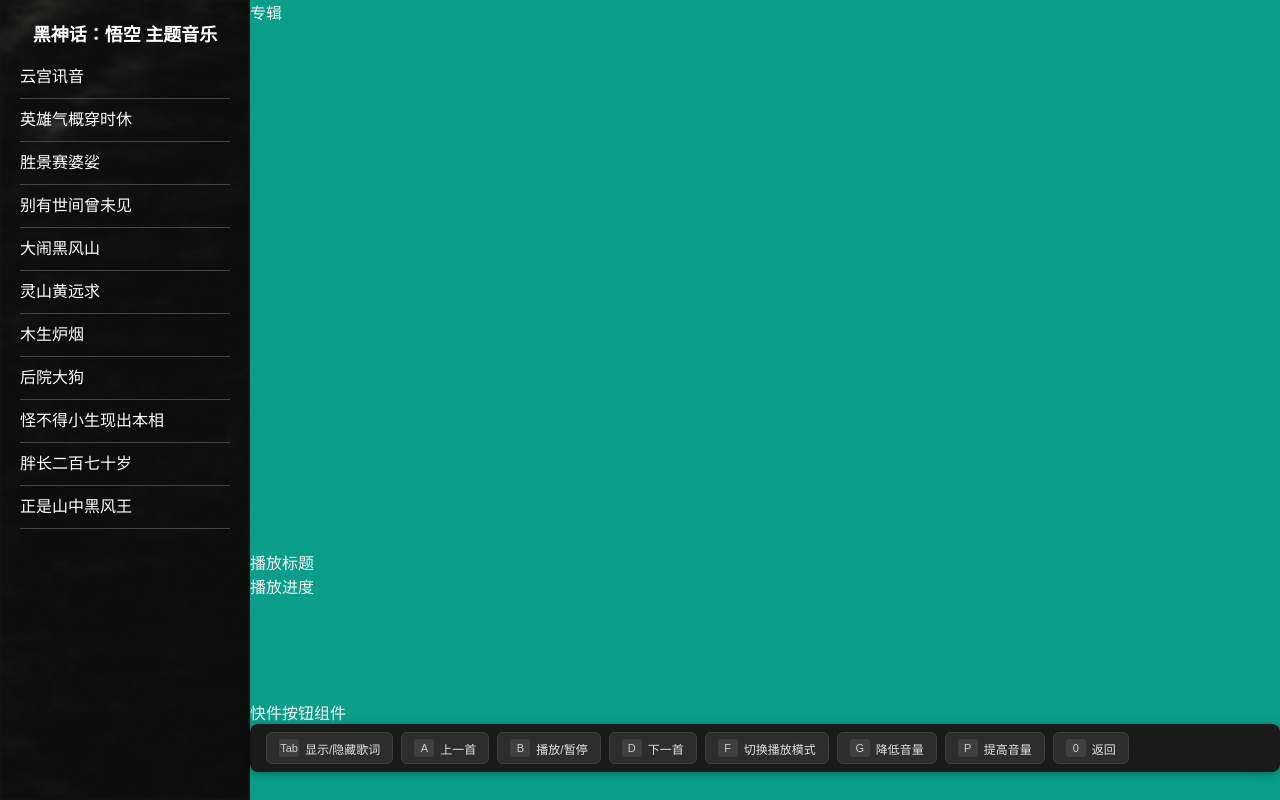
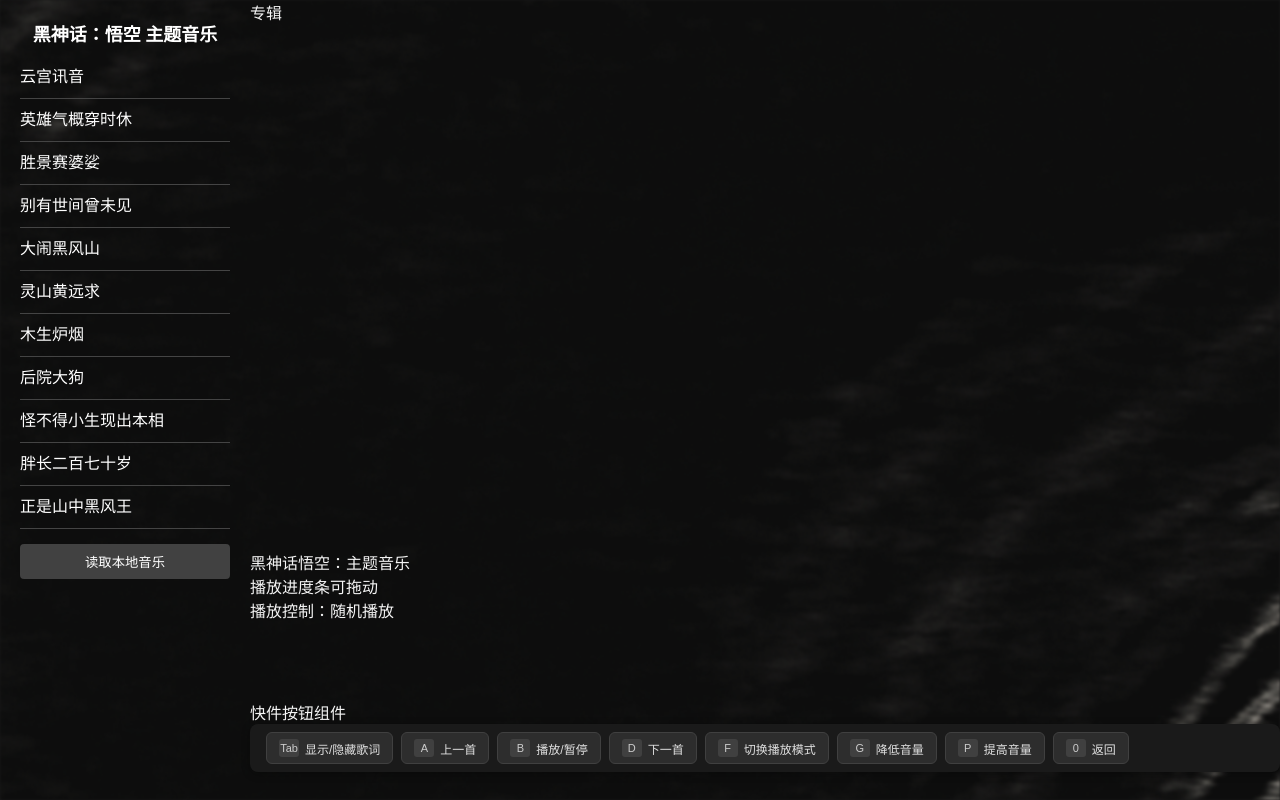
Before and after one commit to dirstart/blackMyth, a Vue app: page / in a window 1280 px wide. Built offline with nearby package versions, Linux system fonts and the light colour scheme.

Commit message:
feat(音乐播放器): 实现本地音乐文件选择

```diff
--- a/src/App.vue
+++ b/src/App.vue
@@ -14,10 +14,10 @@
         </div>
         <!-- 音乐播放器 -->
         <div class="player basis-150">
-          <div>播放标题</div>
-          <div>播放进度</div>
+          <div>黑神话悟空：主题音乐</div>
+          <div>播放进度条可拖动</div>
+          <div>播放控制：随机播放</div>
         </div>
-
         <div class="shortcuts basis-100">
           快件按钮组件
           <ShortCut />
@@ -39,6 +39,5 @@
 
 <style lang="less">
 .content {
-  background-color: #089e8a;
 }
 </style>
--- a/src/components/LeftList.vue
+++ b/src/components/LeftList.vue
@@ -10,10 +10,19 @@
         {{ item }}
       </li>
     </ul>
+    <button
+      class="load-local-btn"
+      @click="loadLocalMusic"
+    >
+      读取本地音乐
+    </button>
   </div>
 </template>
 
 <script setup>
+import { useElectron } from '@/composables/useElectron'
+const { openMusicFileDialog } = useElectron();
+
 const items = [
   "云宫讯音",
   "英雄气概穿时休",
@@ -27,6 +36,25 @@
   "胖长二百七十岁",
   "正是山中黑风王"
 ];
+
+// 读取本地音乐文件
+const loadLocalMusic = async () => {
+  const files = await openMusicFileDialog({
+    title: '选择本地音乐文件',
+    filters: [{
+      name: '音频文件',
+      extensions: ['mp3', 'wav', 'flac', 'm4a']
+    }],
+    properties: ['openFile', 'multiSelections']
+  })
+
+  if (files && files.length > 0) {
+    // 这里可以添加处理选中文件的逻辑
+    console.log('选中的音乐文件:', files)
+    // 例如: 将文件添加到播放列表
+    // items.push(...files.map(file => file.name))
+  }
+}
 </script>
 
 <style scoped lang="less">
@@ -61,4 +89,20 @@
 .list-item:hover {
   background-color: #333;
 }
+// 读取本地音乐按钮样式
+.load-local-btn {
+  width: 100%;
+  padding: 8px 0;
+  margin-top: 15px;
+  background-color: #414141;
+  color: white;
+  border: none;
+  border-radius: 4px;
+  cursor: pointer;
+  transition: background-color 0.3s ease;
+
+  &:hover {
+    background-color: #555;
+  }
+}
 </style>
--- a/src/components/MacTitleBar.vue
+++ b/src/components/MacTitleBar.vue
@@ -31,7 +31,7 @@
 </template>
 
 <script setup>
-import { useElectron } from '../composables/useElectron';
+import { useElectron } from '@/composables/useElectron';
 
 const {
   isElectron,
--- a/src/composables/useElectron.js
+++ b/src/composables/useElectron.js
@@ -3,8 +3,9 @@
 export function useElectron() {
   const isElectron = ref(false);
   const isMaximized = ref(false);
-  const isWindowFocused = ref(true); // 焦点状态、默认聚焦
+  const isWindowFocused = ref(true);
   const api = ref(null);
+  const isReady = ref(false); // 添加加载状态
 
   const init = () => {
     if (typeof window !== 'undefined' && window.electronAPI) {
@@ -27,6 +28,7 @@
       api.value.isFocused().then((focused) => {
         isWindowFocused.value = focused;
       });
+      isReady.value = true; // 初始化完成后设置为 true
     }
   };
 
@@ -38,6 +40,39 @@
   };
   const close = () => api.value?.close();
 
+  // 添加批量读取本地音乐文件的API
+  const openMusicFileDialog = async (options = {}) => {
+    if (!isReady.value) {
+      console.warn('Electron API 尚未初始化完成');
+      return [];
+    }
+
+    if (!api.value || !api.value.openFileDialog) {
+      console.warn('Electron API not available or openFileDialog not implemented');
+      return [];
+    }
+
+    // 默认配置，支持常见音乐格式
+    const defaultOptions = {
+      title: '选择音乐文件',
+      filters: [{
+        name: '音频文件',
+        extensions: ['mp3', 'wav', 'flac', 'm4a', 'ogg', 'aac', 'wma']
+      }],
+      properties: ['openFile', 'multiSelections'] // 支持多选
+    };
+
+    // 合并用户选项与默认选项
+    const dialogOptions = { ...defaultOptions, ...options };
+
+    try {
+      return await api.value.openFileDialog(dialogOptions);
+    } catch (error) {
+      console.error('打开文件对话框失败:', error);
+      return [];
+    }
+  };
+
   // 清理监听 (新增)
   const cleanup = () => {
     if (api.value) {
@@ -45,6 +80,7 @@
       api.value.removeAllListeners?.('window-focus-change');
     }
   };
+
   onMounted(init);
   onUnmounted(cleanup);
 
@@ -54,6 +90,8 @@
     isWindowFocused,
     minimize,
     toggleMaximize,
-    close
+    close,
+    openMusicFileDialog,
+    isReady // 导出加载状态
   };
 }
--- a/src/preload.js
+++ b/src/preload.js
@@ -7,6 +7,7 @@
   unmaximize: () => ipcRenderer.send('window-unmaximize'),
   close: () => ipcRenderer.send('window-close'),
   isFocused: () => ipcRenderer.invoke('window-is-focused'),
+  openFileDialog: (options) => ipcRenderer.invoke('open-file-dialog', options),
   onWindowFocus: (callback) => {
     ipcRenderer.on('window-focus-change', (_, focused) => callback(focused));
   },
--- a/src/style/index.less
+++ b/src/style/index.less
@@ -27,12 +27,12 @@
 }
 
 ::-webkit-scrollbar-thumb {
-  background: linear-gradient(180deg, #8b0000 0%, #dc2626 100%);
+  background: linear-gradient(180deg, #a09b9b 0%, #0b0a0a 100%);
   border-radius: 4px;
-  box-shadow: 0 0 10px rgba(139, 0, 0, 0.5);
+  box-shadow: 0 0 10px rgba(34, 16, 16, 0.5);
 }
 
 ::-webkit-scrollbar-thumb:hover {
-  background: linear-gradient(180deg, #dc2626 0%, #ef4444 100%);
-  box-shadow: 0 0 15px rgba(220, 38, 38, 0.7);
+  background: linear-gradient(180deg, #656363 0%, #1d1c1c 100%);
+  box-shadow: 0 0 15px rgba(11, 11, 11, 0.7);
 }
```
Also changed, not shown: doc/problem.md (+10 -0 lines), src/main.js (+11 -1 lines), src/style/electron.less (+0 -10 lines), 1 other file (tests, documents, lock files or other folders).
